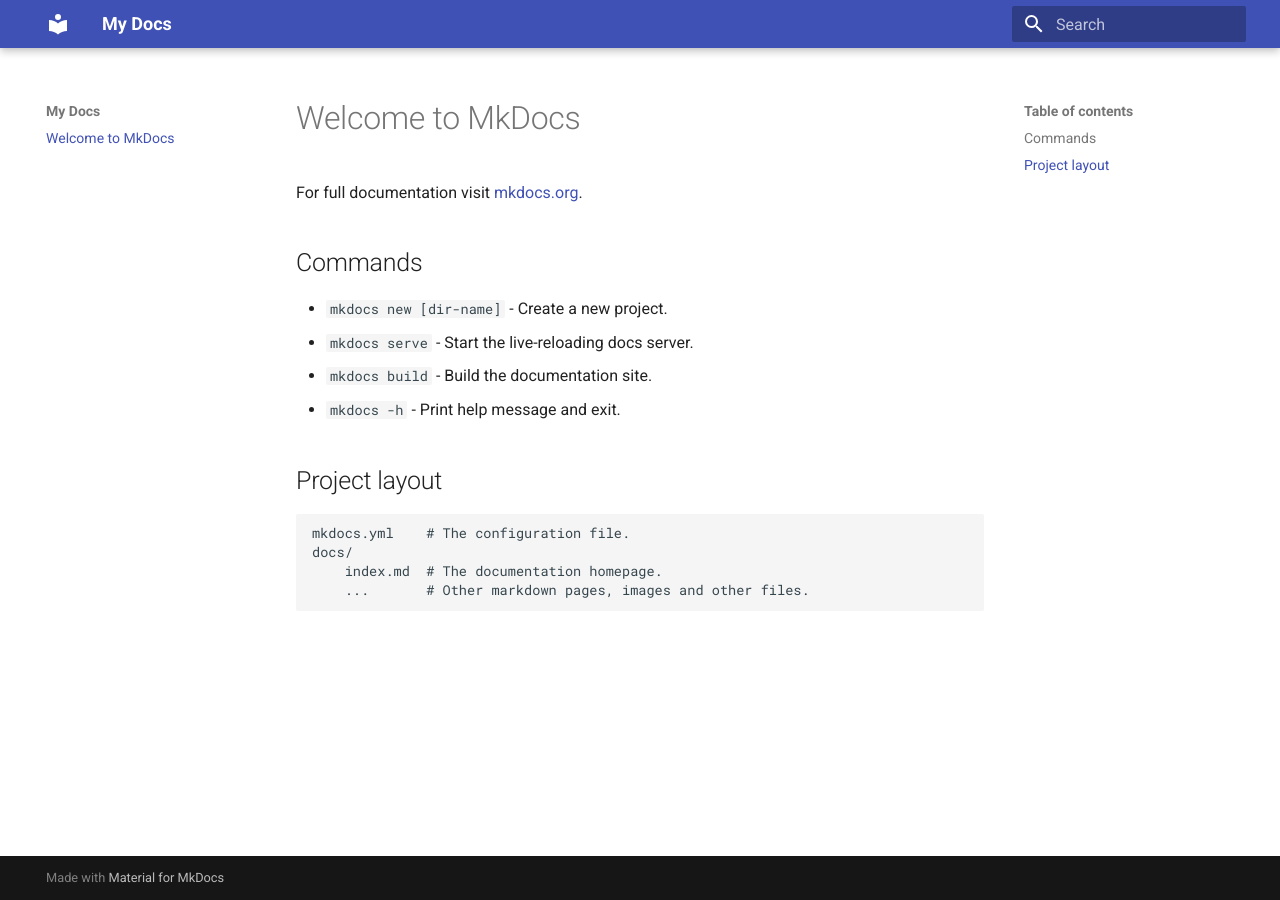
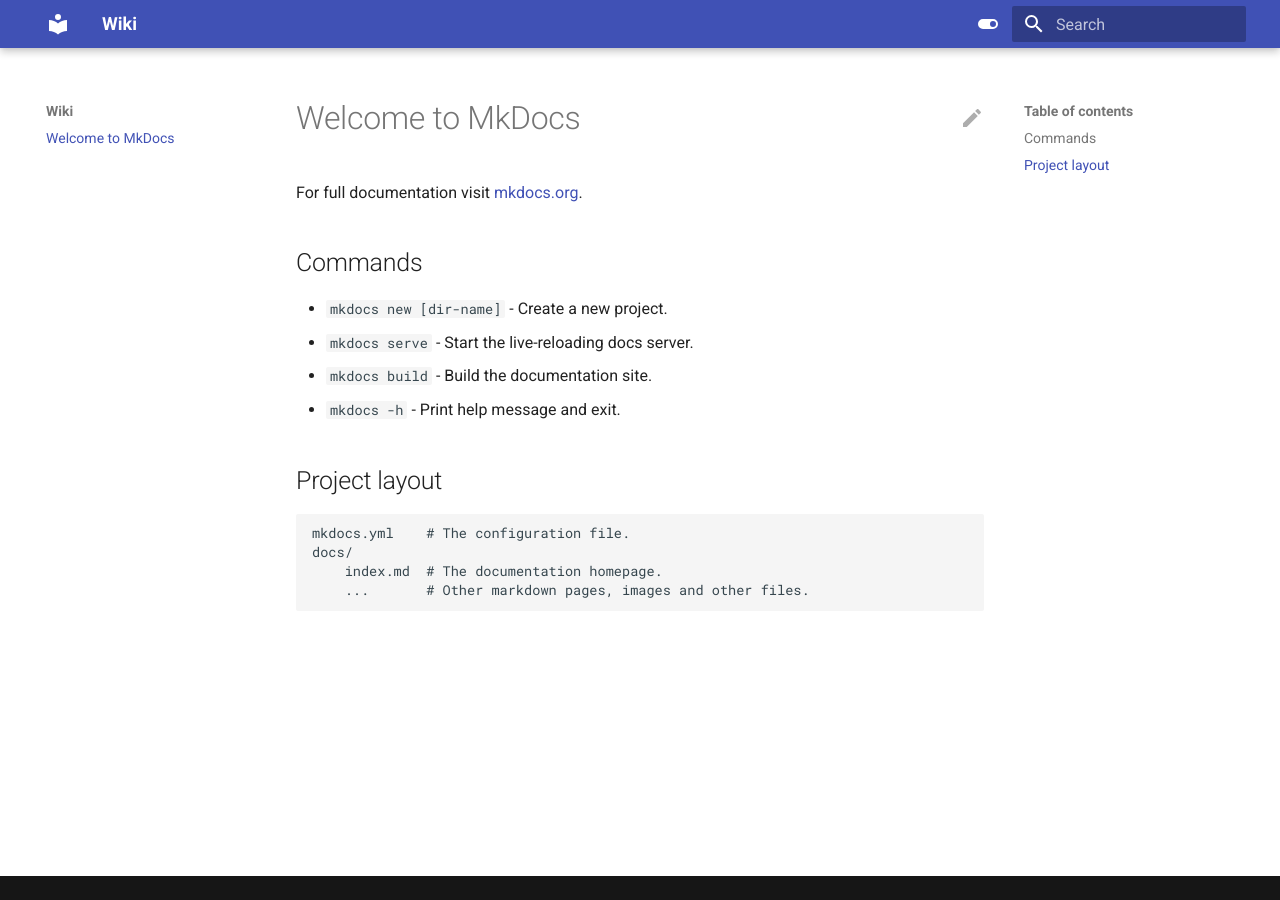
Before and after one commit to icecreammatt/wiki, an MkDocs documentation site: the page built from docs/index.md, in a window 1280 px wide. Built offline with MkDocs 1.6.1 and Material for MkDocs 9.7.7, drawn with Linux system fonts in a browser that asks for light colours.

Commit message:
style: theme adjustments

```diff
--- a/mkdocs.yml
+++ b/mkdocs.yml
@@ -1,3 +1,28 @@
-site_name: My Docs
+site_name: Wiki
+edit_uri: edit/main/docs/
+extra:
+  generator: false
 theme:
+  icon:
+    edit: material/pencil
+    view: material/eye
+  features:
+    - navigation.expand
+    - content.action.edit
+
   name: material
+  palette:
+
+  # Palette toggle for dark mode
+  - media: "(prefers-color-scheme: dark)"
+    scheme: slate
+    toggle:
+      icon: material/toggle-switch-off-outline
+      name: Switch to light mode
+
+  - scheme: default
+    primary: indigo
+    accent: indigo
+    toggle:
+      icon: material/toggle-switch
+      name: Switch to dark mode
```
